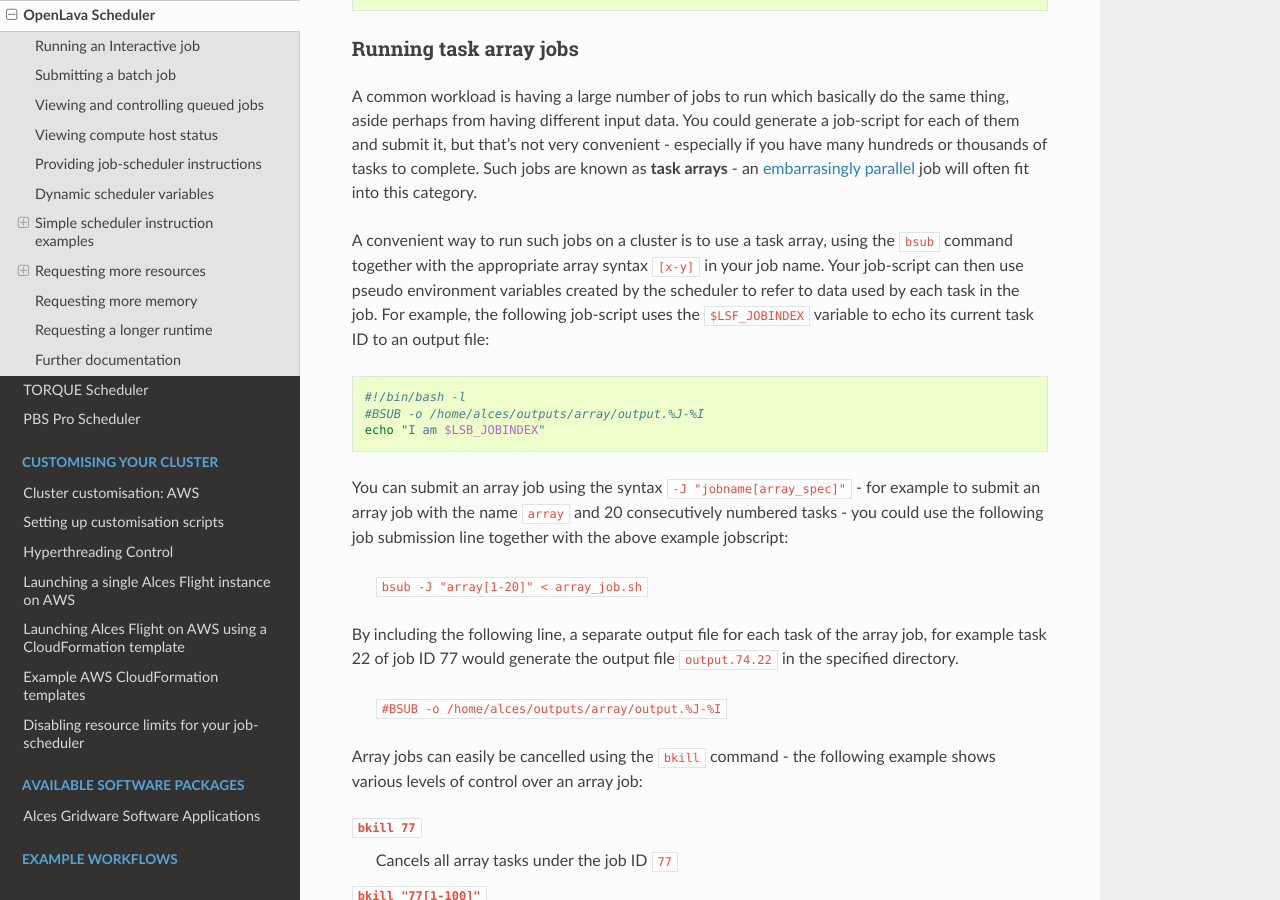
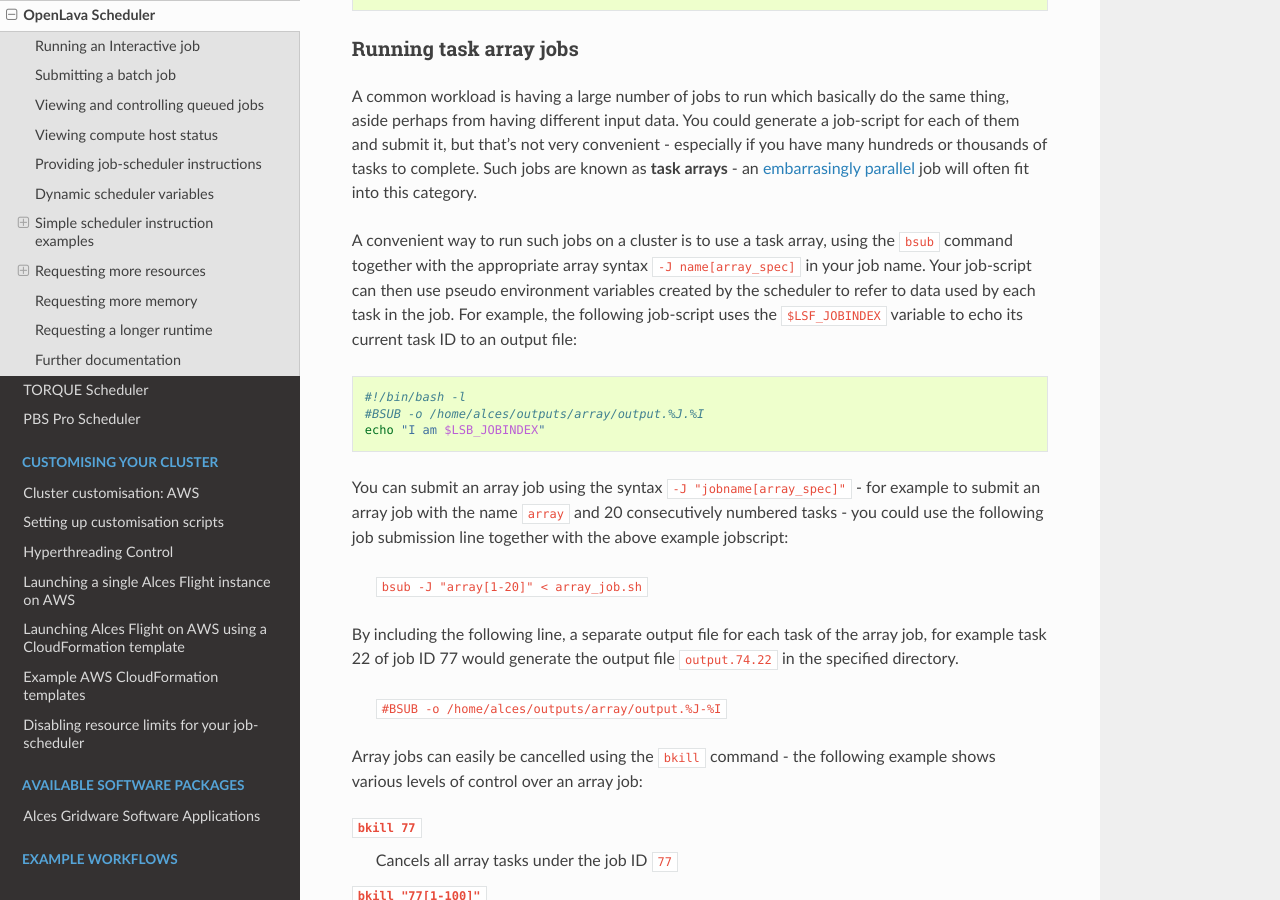
Before and after one commit to alces-software/flight-appliance-docs, a Sphinx documentation site: the page built from docs/source/openlava/openlava.rst, in a window 1280 px wide and 900 px high, scrolled down 6482 px. Built offline with Sphinx 7.4.7 and the Read the Docs theme 2.0.0, drawn with Linux system fonts in a browser that asks for light colours.

Commit message:
Update OpenLava array submission

```diff
--- a/docs/source/openlava/openlava.rst
+++ b/docs/source/openlava/openlava.rst
@@ -240,12 +240,12 @@
 
 A common workload is having a large number of jobs to run which basically do the same thing, aside perhaps from having different input data. You could generate a job-script for each of them and submit it, but that's not very convenient - especially if you have many hundreds or thousands of tasks to complete. Such jobs are known as **task arrays** - an `embarrasingly parallel <https://en.wikipedia.org/wiki/Embarrasingly_parallel>`_ job will often fit into this category.
 
-A convenient way to run such jobs on a cluster is to use a task array, using the ``bsub`` command together with the appropriate array syntax ``[x-y]`` in your job name. Your job-script can then use pseudo environment variables created by the scheduler to refer to data used by each task in the job. For example, the following job-script uses the ``$LSF_JOBINDEX`` variable to echo its current task ID to an output file:
+A convenient way to run such jobs on a cluster is to use a task array, using the ``bsub`` command together with the appropriate array syntax ``-J name[array_spec]`` in your job name. Your job-script can then use pseudo environment variables created by the scheduler to refer to data used by each task in the job. For example, the following job-script uses the ``$LSF_JOBINDEX`` variable to echo its current task ID to an output file:
 
 .. code:: bash
 
   #!/bin/bash -l
-  #BSUB -o /home/alces/outputs/array/output.%J-%I
+  #BSUB -o /home/alces/outputs/array/output.%J.%I
   echo "I am $LSB_JOBINDEX"
 
 You can submit an array job using the syntax ``-J "jobname[array_spec]"`` - for example to submit an array job with the name ``array`` and 20 consecutively numbered tasks - you could use the following job submission line together with the above example jobscript:
```
